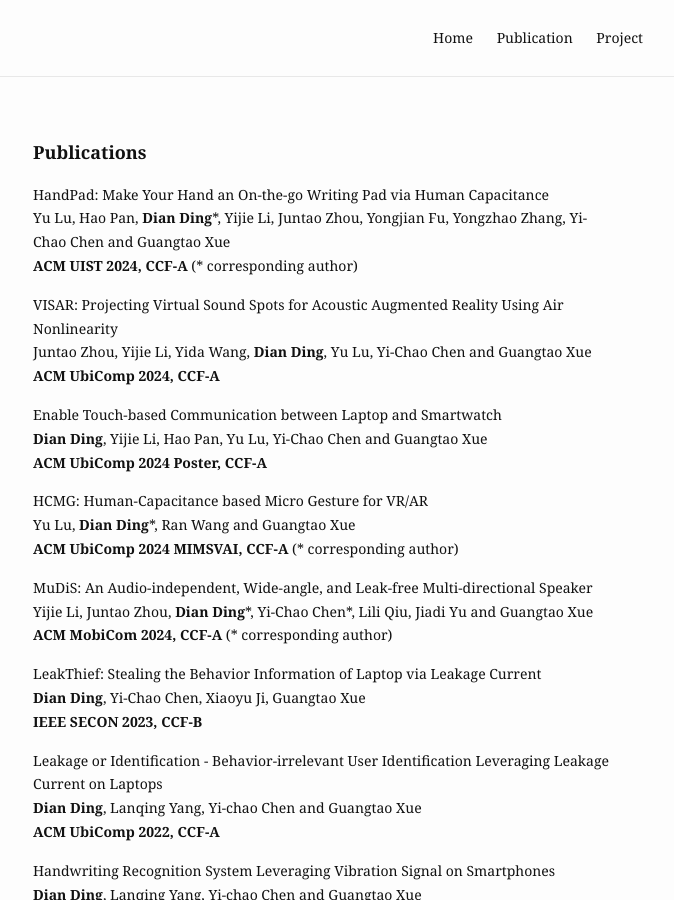
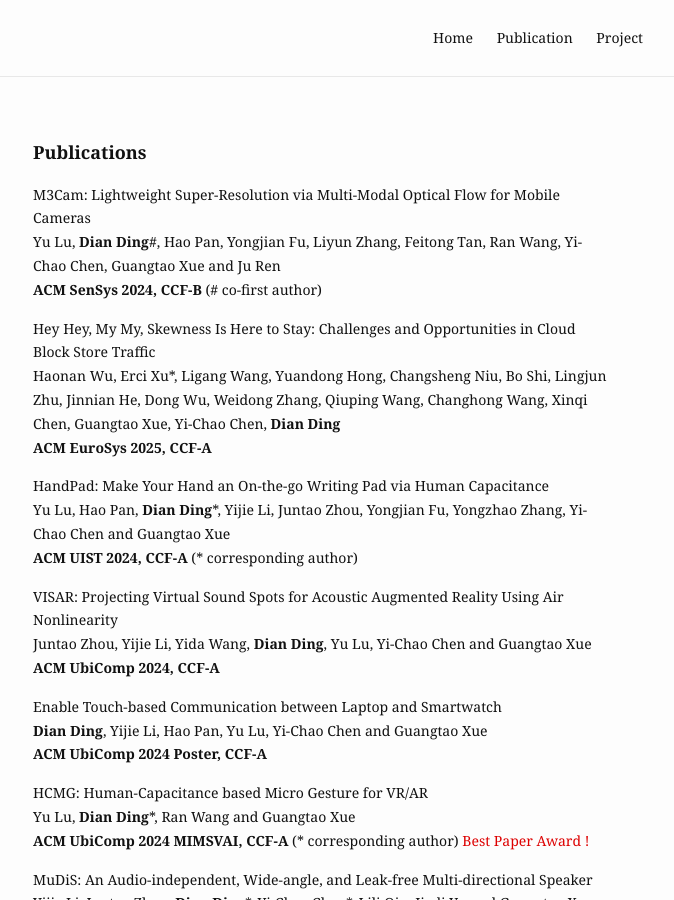
Before and after one commit to dianding0102/dian_web, a Jekyll site: the page built from publication.md, in a window 1280 px wide and 900 px high. Shown: the whole window, without its empty margins (317-991 px from the left). Built offline with Jekyll 4.4.1, drawn with Linux system fonts in a browser that asks for light colours; our own code applies the rules of GitHub Pages for plain Markdown files.

Commit message:
update
sensys, eurosys, mimsvai bp

```diff
--- a/publication.md
+++ b/publication.md
@@ -5,6 +5,16 @@
         <p>
         <font size=4><b>Publications</b></font>
         </p>
+          <p>
+            M3Cam: Lightweight Super-Resolution via Multi-Modal Optical Flow for Mobile Cameras<br>
+            Yu Lu, <b>Dian Ding</b>#, Hao Pan, Yongjian Fu, Liyun Zhang, Feitong Tan, Ran Wang, Yi-Chao Chen, Guangtao Xue and Ju Ren<br>
+            <b>ACM SenSys 2024, CCF-B</b> (# co-first author)
+          </p>
+          <p>
+            Hey Hey, My My, Skewness Is Here to Stay: Challenges and Opportunities in Cloud Block Store Traffic<br>
+            Haonan Wu, Erci Xu*, Ligang Wang, Yuandong Hong, Changsheng Niu, Bo Shi, Lingjun Zhu, Jinnian He, Dong Wu, Weidong Zhang, Qiuping Wang, Changhong Wang, Xinqi Chen, Guangtao Xue, Yi-Chao Chen, <b>Dian Ding</b><br>
+            <b>ACM EuroSys 2025, CCF-A</b>
+          </p>
             <p>
             HandPad: Make Your Hand an On-the-go Writing Pad via Human Capacitance<br>
             Yu Lu, Hao Pan, <b>Dian Ding</b>*, Yijie Li, Juntao Zhou, Yongjian Fu, Yongzhao Zhang, Yi-Chao Chen and Guangtao Xue<br>
@@ -24,6 +34,7 @@
             HCMG: Human-Capacitance based Micro Gesture for VR/AR<br>
             Yu Lu, <b>Dian Ding</b>*, Ran Wang and Guangtao Xue<br>
             <b>ACM UbiComp 2024 MIMSVAI, CCF-A</b> (* corresponding author)
+            <font color="#dd0000"> Best Paper Award ! </font><br />
           </p>
           <p>
             MuDiS: An Audio-independent, Wide-angle, and Leak-free Multi-directional Speaker <br>
```
